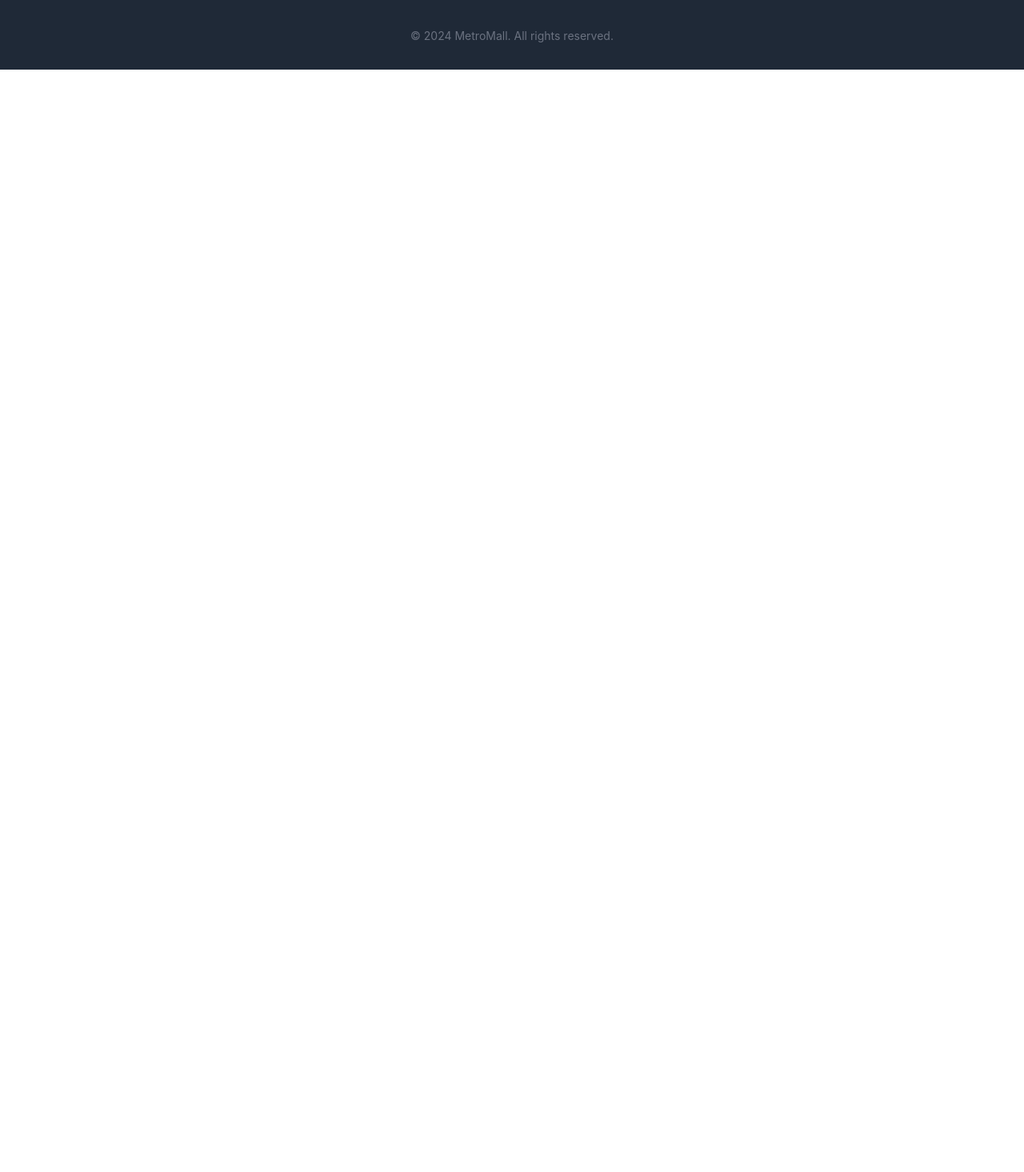
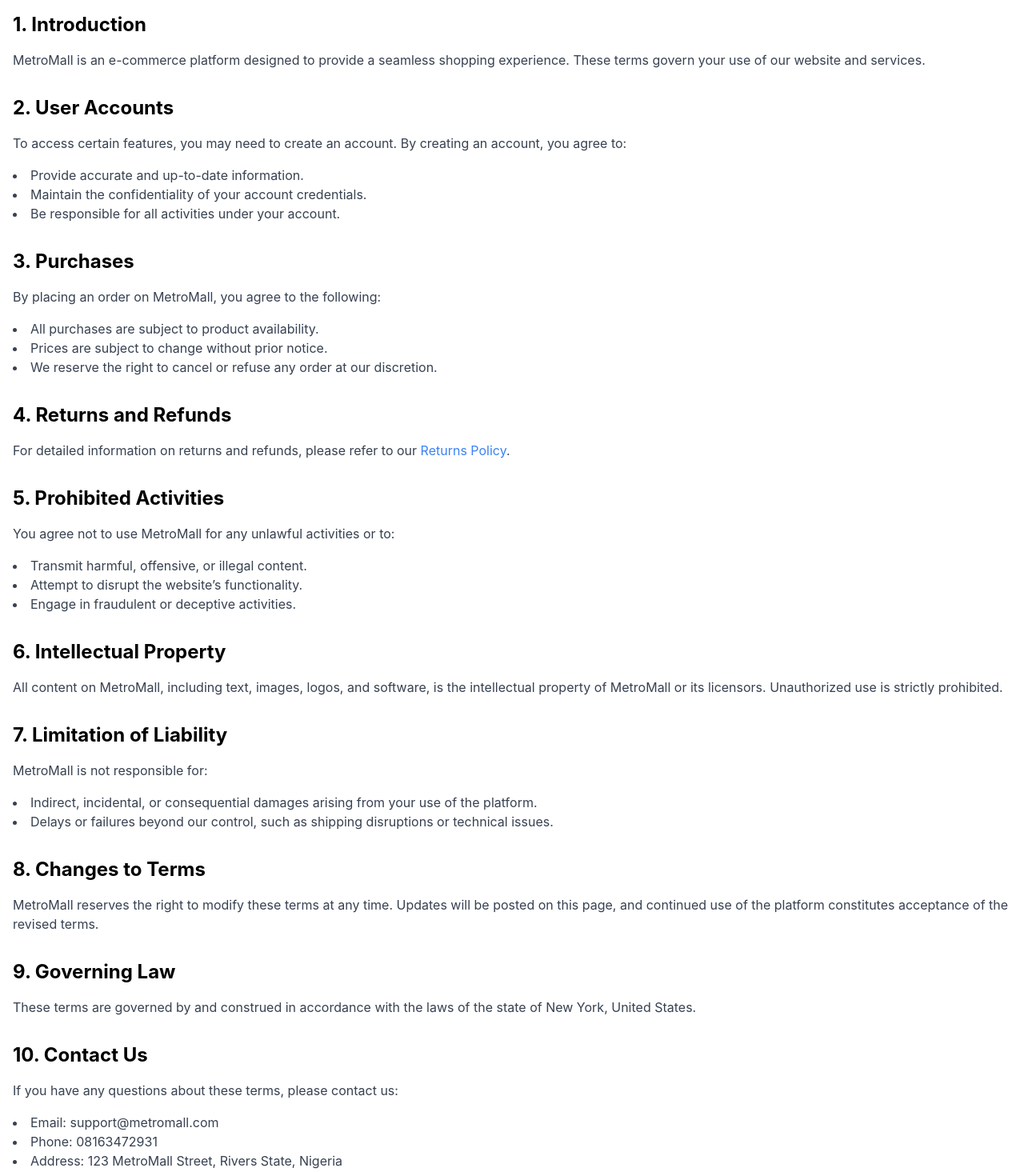
Before and after one commit to Hart-Ijere/metromall-project, a React (Create React App) app in the folder metromall/: page /terms in a window 1280 px wide. Shown: the part 265-1730 px from the top of the page at 80% size. Before the commit the page ends 800 px from the top, so only its background shows below. Built offline with nearby package versions, Linux system fonts and the light colour scheme.

Commit message:
Updated with a success and terms pages

```diff
--- a/metromall/public/index.html
+++ b/metromall/public/index.html
@@ -24,7 +24,7 @@
       work correctly both with client-side routing and a non-root public URL.
       Learn how to configure a non-root public URL by running `npm run build`.
     -->
-    <title>React App</title>
+    <title>Metromall</title>
   </head>
   <body>
     <noscript>You need to enable JavaScript to run this app.</noscript>
--- a/metromall/src/App.js
+++ b/metromall/src/App.js
@@ -8,7 +8,10 @@
 import ProductPage from "./components/ProductPage";
 import CheckoutForm from "./components/ChecKoutForm";
 import About from "./components/About";
-//import { CartProvider } from "./context/CartContext";
+import ContactUS from "./components/ContactUs";
+import Privacy from "./components/Privacy";
+import Terms from "./components/Terms";
+import Success from "./components/Success";
 
     function App() {
       return (
@@ -20,6 +23,10 @@
               <Route path='/shoppingCart' element={<ShoppingCart />} />
               <Route path='/checkoutForm' element={<CheckoutForm />} />
               <Route path='/about' element={<About />} />
+              <Route path='/contactus' element={<ContactUS />} />
+              <Route path='/privacy' element={<Privacy/>} />
+              <Route path='/terms' element={<Terms/>} />
+              <Route path='/success' element={<Success/>} />
               <Route path="/products/:id" element={<ProductPage />} /> {/* Dynamic route */}
              </Routes>
              <Footer />
--- a/metromall/src/components/ChecKoutForm.js
+++ b/metromall/src/components/ChecKoutForm.js
@@ -1,5 +1,5 @@
 import React, { useState, useContext } from "react";
-import { useNavigate } from "react-router-dom";
+import { Link, useNavigate } from "react-router-dom";
 import { CartContext } from "../context/CartContext"; // Import CartContext
 import OrderSummary from "./OrderSummary";
 
@@ -143,12 +143,14 @@
             </div>
           </div>
 
+          <Link to={"/success"}>
           <button
             type="submit"
             className="w-full px-4 py-2 bg-blue-500 text-white rounded-lg hover:bg-blue-600 transition-colors"
           >
             Place Order
           </button>
+          </Link>
         </form>
 
         {/* Order Summary Section */}
--- a/metromall/src/components/Footer.js
+++ b/metromall/src/components/Footer.js
@@ -36,9 +36,9 @@
                 </Link>
               </li>
               <li>
-                <a href="/terms" className="text-gray-400 hover:text-white">
+                <Link to="/terms" className="text-gray-400 hover:text-white">
                   Terms of Service
-                </a>
+                </Link>
               </li>
             </ul>
           </div>
--- /dev/null
+++ b/metromall/src/components/Success.js
@@ -0,0 +1,50 @@
+import React from "react";
+import { useLocation, useNavigate } from "react-router-dom";
+
+const SuccessPage = () => {
+  const location = useLocation();
+  const navigate = useNavigate();
+
+  // Extract order details from the location state
+  const orderDetails = location.state?.orderDetails;
+
+  return (
+    <div className="container mx-auto px-4 py-12 text-center">
+      <h1 className="text-4xl font-bold text-green-500 mb-4">Order Confirmed!</h1>
+      <p className="text-lg text-gray-700 mb-6">
+        Thank you for shopping with <span className="font-bold">MetroMall</span>. Your order has been placed successfully.
+      </p>
+
+      {/* Show order summary if available */}
+      {orderDetails && (
+        <div className="bg-white rounded-lg shadow-md p-6 mb-8 max-w-md mx-auto">
+          <h2 className="text-xl font-bold mb-4">Order Details</h2>
+          <p className="text-gray-600 mb-2">
+            <strong>Name:</strong> {orderDetails.name}
+          </p>
+          <p className="text-gray-600 mb-2">
+            <strong>Email:</strong> {orderDetails.email}
+          </p>
+          <p className="text-gray-600 mb-2">
+            <strong>Shipping Address:</strong> {orderDetails.address}
+          </p>
+        </div>
+      )}
+
+      <p className="text-lg text-gray-700 mb-6">
+        We hope you enjoy your purchase. If you have any questions, feel free to contact us at{" "}
+        <span className="text-blue-500">support@metromall.com</span>.
+      </p>
+
+      {/* Back to Home Button */}
+      <button
+        onClick={() => navigate("/")}
+        className="px-6 py-3 bg-blue-500 text-white rounded-md hover:bg-blue-600 transition-colors"
+      >
+        Back to Home
+      </button>
+    </div>
+  );
+};
+
+export default SuccessPage;
--- /dev/null
+++ b/metromall/src/components/Terms.js
@@ -0,0 +1,124 @@
+import React from "react";
+
+const TermsOfService = () => {
+  return (
+    <div className="container mx-auto px-4 py-12">
+      <h1 className="text-4xl font-bold text-center mb-8">Terms of Service</h1>
+
+      <p className="text-lg text-gray-700 mb-8 text-center max-w-3xl mx-auto">
+        Welcome to <span className="font-bold text-blue-500">MetroMall</span>. By accessing or using our platform, you agree to comply with the following terms and conditions. Please read them carefully.
+      </p>
+
+      <div className="space-y-8">
+        {/* Section: Introduction */}
+        <section>
+          <h2 className="text-2xl font-bold mb-4">1. Introduction</h2>
+          <p className="text-gray-700">
+            MetroMall is an e-commerce platform designed to provide a seamless shopping experience. These terms govern your use of our website and services.
+          </p>
+        </section>
+
+        {/* Section: User Accounts */}
+        <section>
+          <h2 className="text-2xl font-bold mb-4">2. User Accounts</h2>
+          <p className="text-gray-700">
+            To access certain features, you may need to create an account. By creating an account, you agree to:
+          </p>
+          <ul className="list-disc list-inside text-gray-700 mt-4">
+            <li>Provide accurate and up-to-date information.</li>
+            <li>Maintain the confidentiality of your account credentials.</li>
+            <li>Be responsible for all activities under your account.</li>
+          </ul>
+        </section>
+
+        {/* Section: Purchases */}
+        <section>
+          <h2 className="text-2xl font-bold mb-4">3. Purchases</h2>
+          <p className="text-gray-700">
+            By placing an order on MetroMall, you agree to the following:
+          </p>
+          <ul className="list-disc list-inside text-gray-700 mt-4">
+            <li>All purchases are subject to product availability.</li>
+            <li>Prices are subject to change without prior notice.</li>
+            <li>We reserve the right to cancel or refuse any order at our discretion.</li>
+          </ul>
+        </section>
+
+        {/* Section: Returns and Refunds */}
+        <section>
+          <h2 className="text-2xl font-bold mb-4">4. Returns and Refunds</h2>
+          <p className="text-gray-700">
+            For detailed information on returns and refunds, please refer to our{" "}
+            <a href="/returns" className="text-blue-500 hover:underline">
+              Returns Policy
+            </a>.
+          </p>
+        </section>
+
+        {/* Section: Prohibited Activities */}
+        <section>
+          <h2 className="text-2xl font-bold mb-4">5. Prohibited Activities</h2>
+          <p className="text-gray-700">
+            You agree not to use MetroMall for any unlawful activities or to:
+          </p>
+          <ul className="list-disc list-inside text-gray-700 mt-4">
+            <li>Transmit harmful, offensive, or illegal content.</li>
+            <li>Attempt to disrupt the website’s functionality.</li>
+            <li>Engage in fraudulent or deceptive activities.</li>
+          </ul>
+        </section>
+
+        {/* Section: Intellectual Property */}
+        <section>
+          <h2 className="text-2xl font-bold mb-4">6. Intellectual Property</h2>
+          <p className="text-gray-700">
+            All content on MetroMall, including text, images, logos, and software, is the intellectual property of MetroMall or its licensors. Unauthorized use is strictly prohibited.
+          </p>
+        </section>
+
+        {/* Section: Limitation of Liability */}
+        <section>
+          <h2 className="text-2xl font-bold mb-4">7. Limitation of Liability</h2>
+          <p className="text-gray-700">
+            MetroMall is not responsible for:
+          </p>
+          <ul className="list-disc list-inside text-gray-700 mt-4">
+            <li>Indirect, incidental, or consequential damages arising from your use of the platform.</li>
+            <li>Delays or failures beyond our control, such as shipping disruptions or technical issues.</li>
+          </ul>
+        </section>
+
+        {/* Section: Changes to Terms */}
+        <section>
+          <h2 className="text-2xl font-bold mb-4">8. Changes to Terms</h2>
+          <p className="text-gray-700">
+            MetroMall reserves the right to modify these terms at any time. Updates will be posted on this page, and continued use of the platform constitutes acceptance of the revised terms.
+          </p>
+        </section>
+
+        {/* Section: Governing Law */}
+        <section>
+          <h2 className="text-2xl font-bold mb-4">9. Governing Law</h2>
+          <p className="text-gray-700">
+            These terms are governed by and construed in accordance with the laws of the state of New York, United States.
+          </p>
+        </section>
+
+        {/* Section: Contact Us */}
+        <section>
+          <h2 className="text-2xl font-bold mb-4">10. Contact Us</h2>
+          <p className="text-gray-700">
+            If you have any questions about these terms, please contact us:
+          </p>
+          <ul className="list-disc list-inside text-gray-700 mt-4">
+            <li>Email: support@metromall.com</li>
+            <li>Phone: 08163472931</li>
+            <li>Address: 123 MetroMall Street, Rivers State, Nigeria</li>
+          </ul>
+        </section>
+      </div>
+    </div>
+  );
+};
+
+export default TermsOfService;
```
